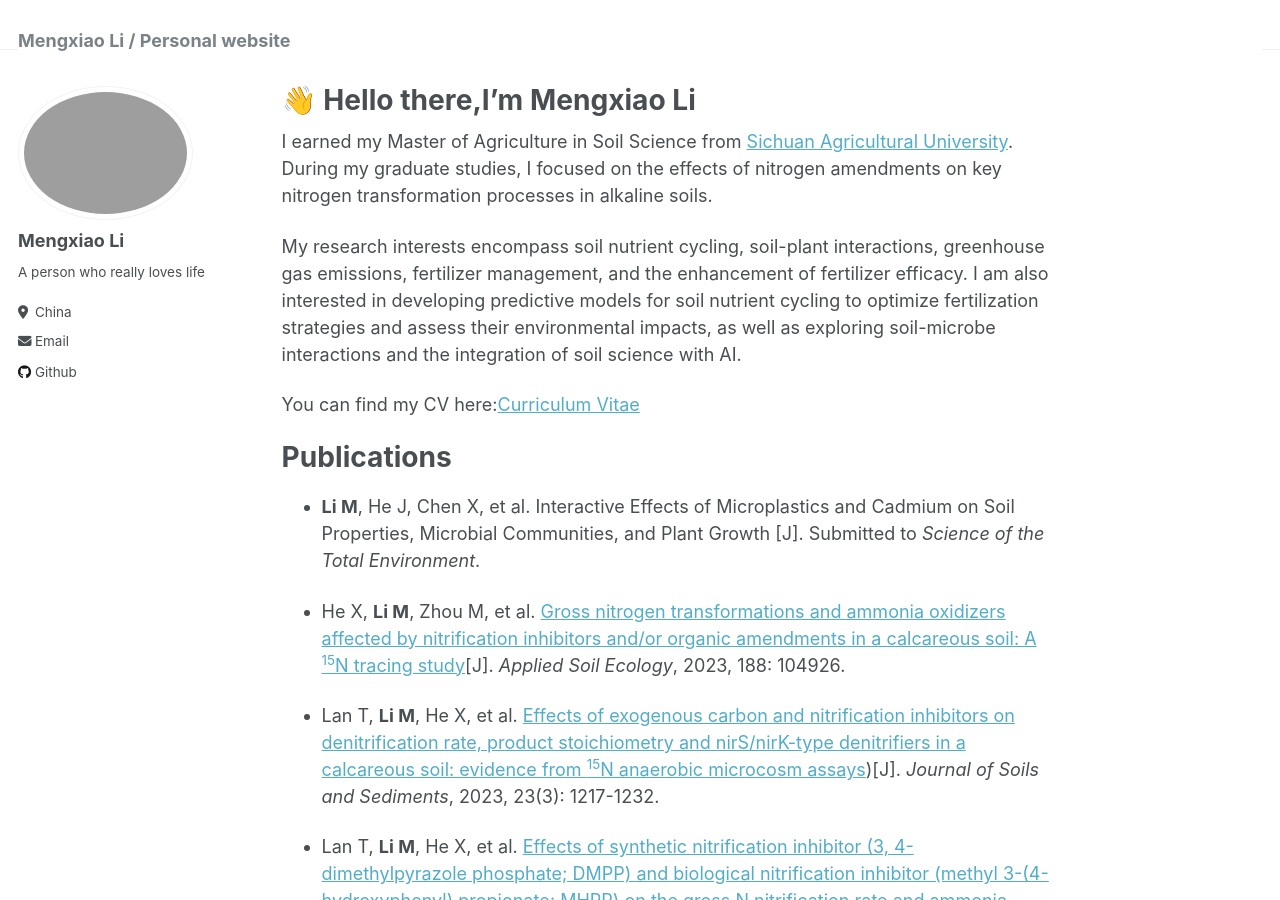
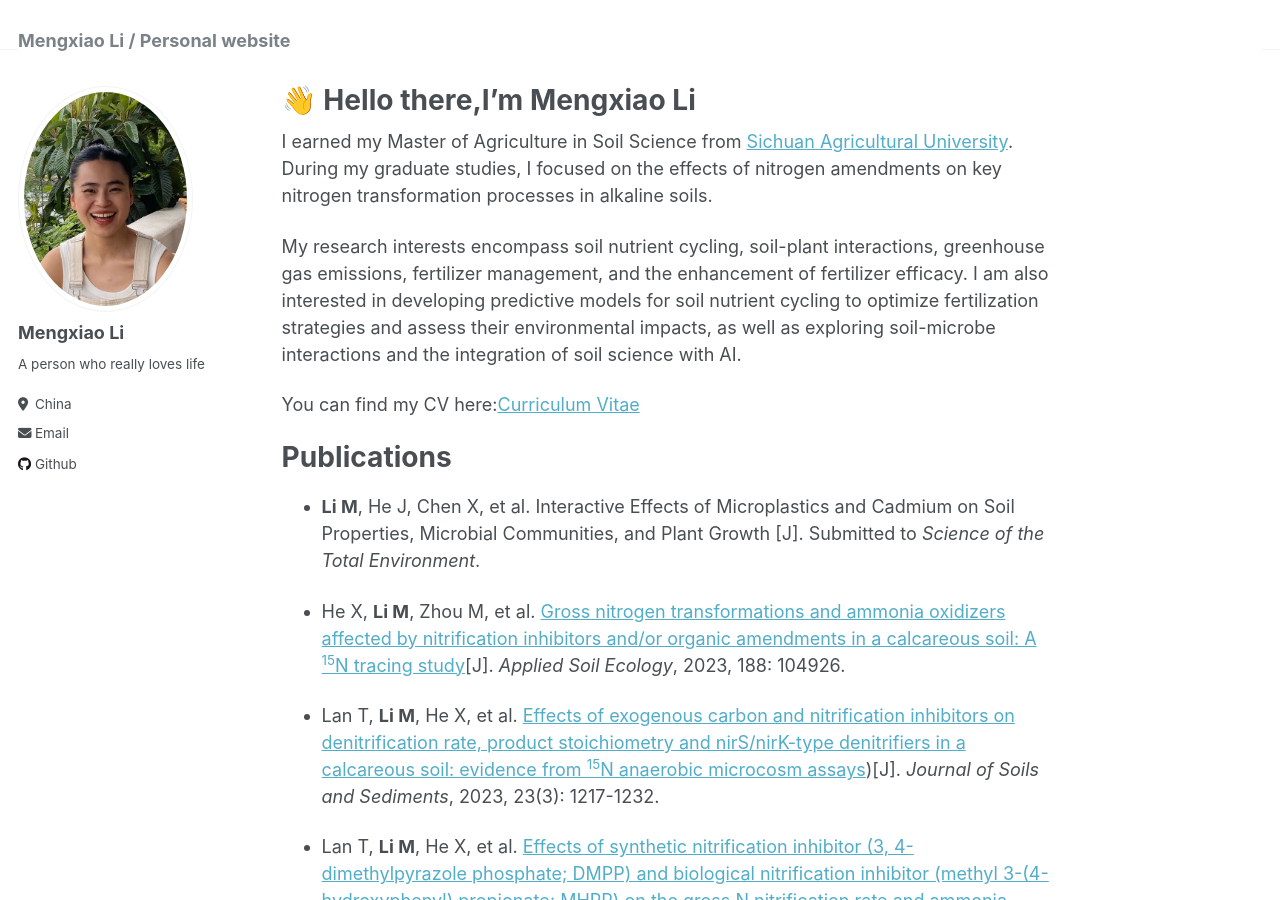
Before and after one commit to HazelLi123/HazelLi123.github.io, a Jekyll site: the page built from _pages/about.md, in a window 1280 px wide and 900 px high. Built offline with Jekyll 4.4.1, drawn with Linux system fonts in a browser that asks for light colours.

Commit message:
Update _config.yml

```diff
--- a/_config.yml
+++ b/_config.yml
@@ -21,7 +21,7 @@ repository               : "HazelLi123/HazelLi123.github.io"
 #               Additional customization can be done by editing /_includes/author-profile.html
 author:
   # Biographic information
-  avatar           : "portraitfinal.png"
+  avatar           : "portraitfinal.jpg"
   name             : "Mengxiao Li"
   pronouns         : # example: "she/her"
   bio              : "A person who really loves life"
```
